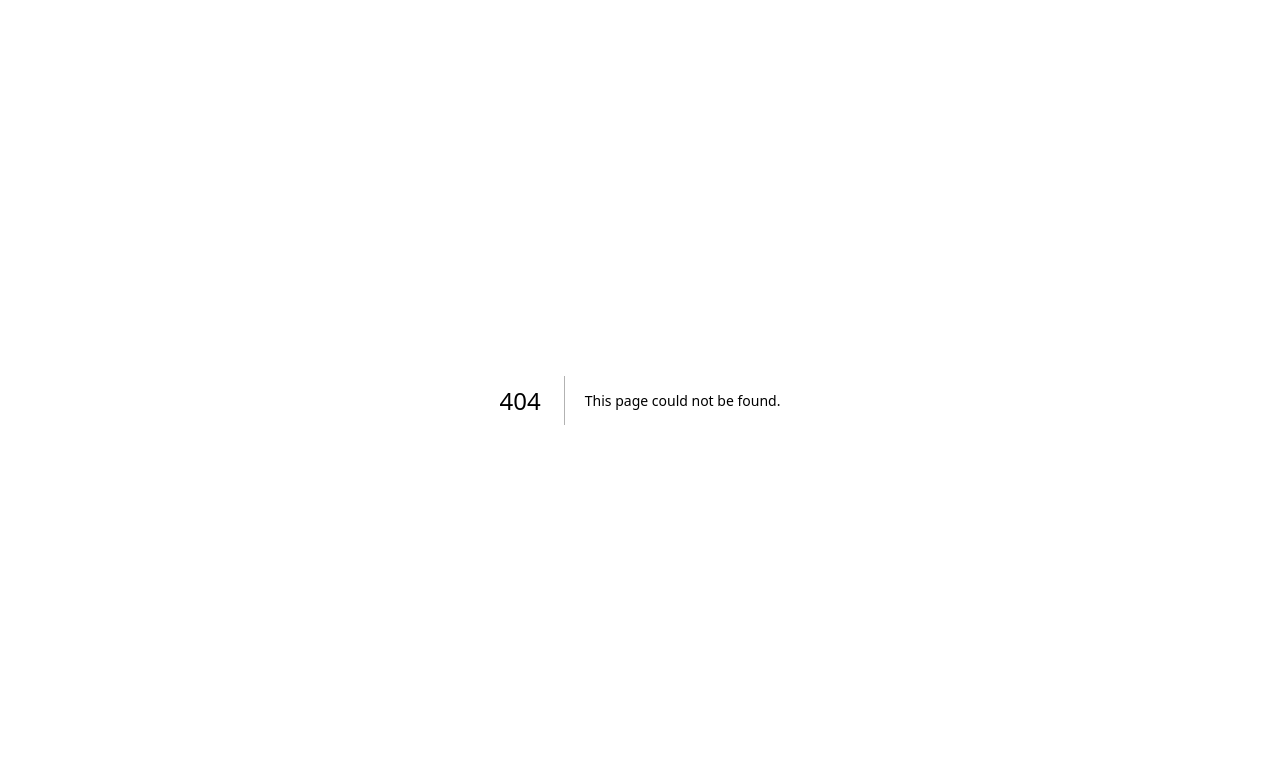
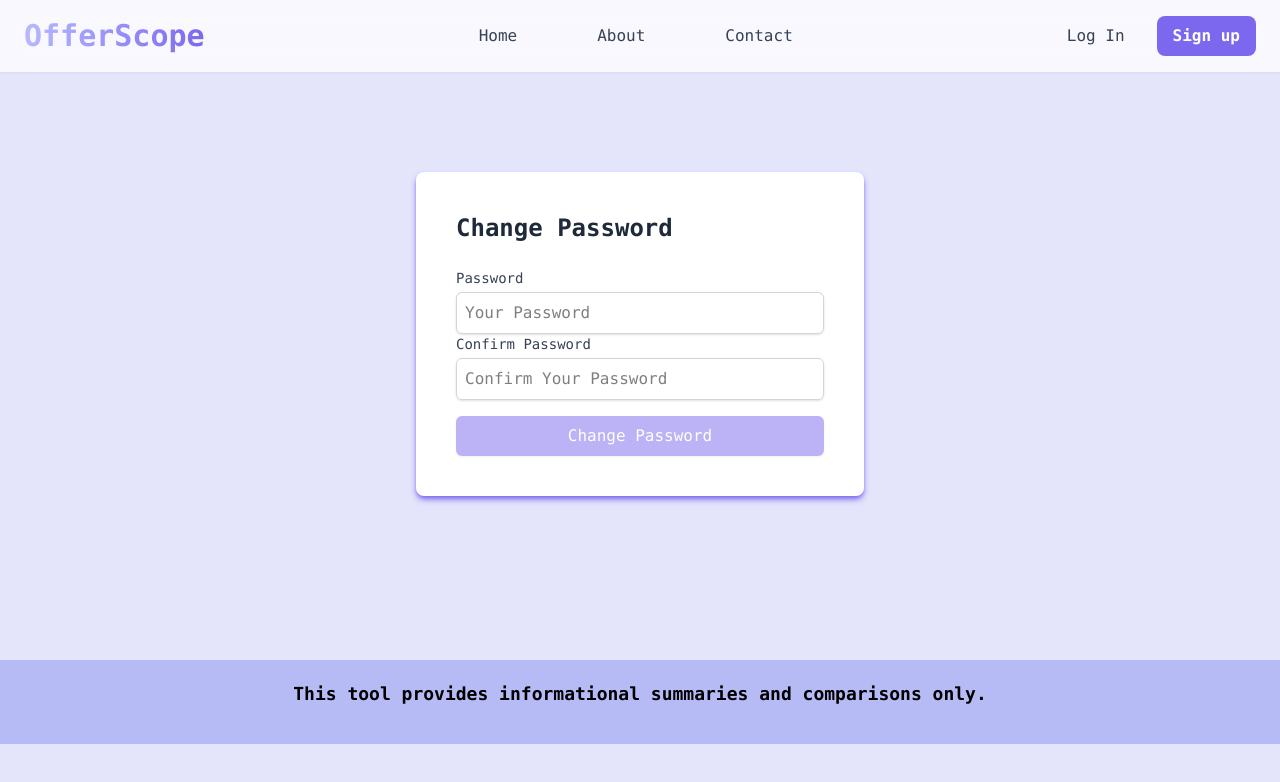
Before and after one commit to discreett/OfferScope, a Next.js app: page /change-password in a window 1280 px wide. Before the commit this address had no page. Shown: the top 782 px of the page. Built offline with nearby package versions, Linux system fonts and the light colour scheme.

Commit message:
change password page

```diff
--- /dev/null
+++ b/app/change-password/actions.tsx
@@ -0,0 +1,8 @@
+'use server'
+import { createClient } from '@/lib/supabase/server'
+
+export async function change(formData: FormData) {
+  const supabase = await createClient()
+
+  await supabase.auth.updateUser({ password: formData.get('password') as string })
+}
--- /dev/null
+++ b/app/change-password/page.tsx
@@ -0,0 +1,5 @@
+'use client'
+import ChangePassword from '@/components/Change-Password'
+export default function Change() {
+    return <ChangePassword />;
+}
--- /dev/null
+++ b/components/Change-Password.tsx
@@ -0,0 +1,65 @@
+'use client';
+import Navbar from "./Navbar";
+import Footer from "./Footer";
+import { change } from '../app/change-password/actions';
+import { useState } from 'react'
+
+function MyChange() {
+    const [password, setPassword] = useState("");
+    const [confirmPassword, setConfirmPassword] = useState("");
+
+    return (
+        <main className="min-h-screen">
+            <Navbar/>
+            <section className="flex items-center justify-center py-25">
+                <div className="bg-white p-10 rounded-lg shadow-md shadow-[#7B68EE] w-full max-w-md">
+                    <h2 className="text-2xl font-bold mb-6 text-gray-800">Change Password</h2>
+                    <form className="space-y-4">
+                        <div>
+                           <label htmlFor="password" className="block text-sm font-medium text-gray-700">Password</label>
+                            <input
+                                type="password"
+                                id="password"
+                                name="password"
+                                value={password}
+                                className="mt-1 block w-full border border-gray-300 rounded-md shadow-sm p-2 focus:ring-[#7B68EE] focus:border-[#7B68EE]"
+                                placeholder="Your Password"
+                                onChange={(e) => setPassword(e.target.value)}
+                                required
+                            />
+                             <label htmlFor="confirmPassword" className="block text-sm font-medium text-gray-700">Confirm Password</label>
+                            <input
+                                type="password"
+                                id="confirmPassword"
+                                name="confirmPassword"
+                                value={confirmPassword}
+                                className={`mt-1 block w-full border rounded-md shadow-sm p-2 focus:ring-[#7B68EE] focus:border-[#7B68EE] ${
+                                    confirmPassword && password !== confirmPassword
+                                        ? 'border-red-500'
+                                        : 'border-gray-300'
+                                }`}
+                                placeholder="Confirm Your Password"
+                                onChange={(e) => setConfirmPassword(e.target.value)}
+                                required
+                            />
+                            {confirmPassword && password !== confirmPassword && (
+                                <p className="mt-1 text-sm text-red-600">Passwords do not match</p>
+                            )}
+                        </div>
+                        <button
+                            type="submit"
+                            disabled={!password || !confirmPassword || password !== confirmPassword}
+                            className="w-full bg-[#7B68EE] text-white py-2 px-4 rounded-md shadow-sm hover:bg-[#B6B8D6] focus:outline-none focus:ring-2 focus:ring-offset-2 focus:ring-[#7B68EE] disabled:opacity-50 disabled:cursor-not-allowed disabled:opacity-50 disabled:cursor-not-allowed"
+                            formAction={change}
+                        >
+                            Change Password
+                        </button>
+                        </form>
+                </div>
+            </section>
+            <Footer/>
+        </main>
+    )
+}
+
+export default MyChange;
--- a/components/Forgot-Password.tsx
+++ b/components/Forgot-Password.tsx
@@ -1,9 +1,11 @@
 'use client';
 import Navbar from "./Navbar";
 import Footer from "./Footer";
-import { login } from '../app/login/actions';
+import { forgot } from '../app/forgot-password/actions';
+import { useState } from 'react'
 
 function myFP() {
+    const [email, setEmail] = useState("");
     return (
         <main className="min-h-screen">
             <Navbar/>
@@ -14,9 +16,25 @@ function myFP() {
                     <form className="space-y-4">
                         <div>
                             <label htmlFor="email" className="block text-sm font-medium text-gray-700">Email</label>
-                            <input type="email" id="email" name="email" className="mt-1 block w-full border border-gray-300 rounded-md shadow-sm p-2 focus:ring-[#7B68EE] focus:border-[#7B68EE]" placeholder="you@example.com" />
+                            <input
+                                type="email"
+                                id="email"
+                                name="email"
+                                className="mt-1 block w-full border border-gray-300 rounded-md shadow-sm p-2 focus:ring-[#7B68EE] focus:border-[#7B68EE]"
+                                placeholder="you@example.com"
+                                value={email}
+                                onChange={(e) => setEmail(e.target.value)}
+                                required
+                            />
                         </div>
-                        <button type="submit" formAction={login} className="w-full bg-[#7B68EE] text-white py-2 px-4 rounded-md shadow-sm hover:bg-[#B6B8D6] focus:outline-none focus:ring-2 focus:ring-offset-2 focus:ring-[#7B68EE]">Get New Password</button>
+                        <button
+                            type="submit"
+                            formAction={forgot}
+                            className="w-full bg-[#7B68EE] text-white py-2 px-4 rounded-md shadow-sm hover:bg-[#B6B8D6] focus:outline-none focus:ring-2 focus:ring-offset-2 focus:ring-[#7B68EE] disabled:opacity-50 disabled:cursor-not-allowed"
+                            disabled={!email}
+                        >
+                            Get New Password
+                        </button>
                     </form>
                 </div>
             </section>
```
